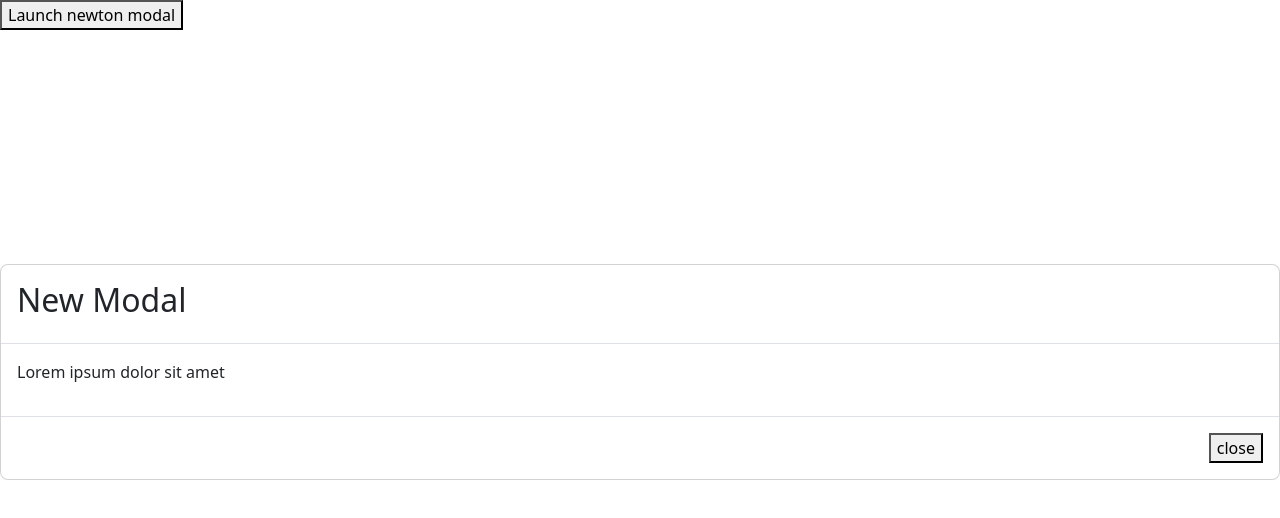
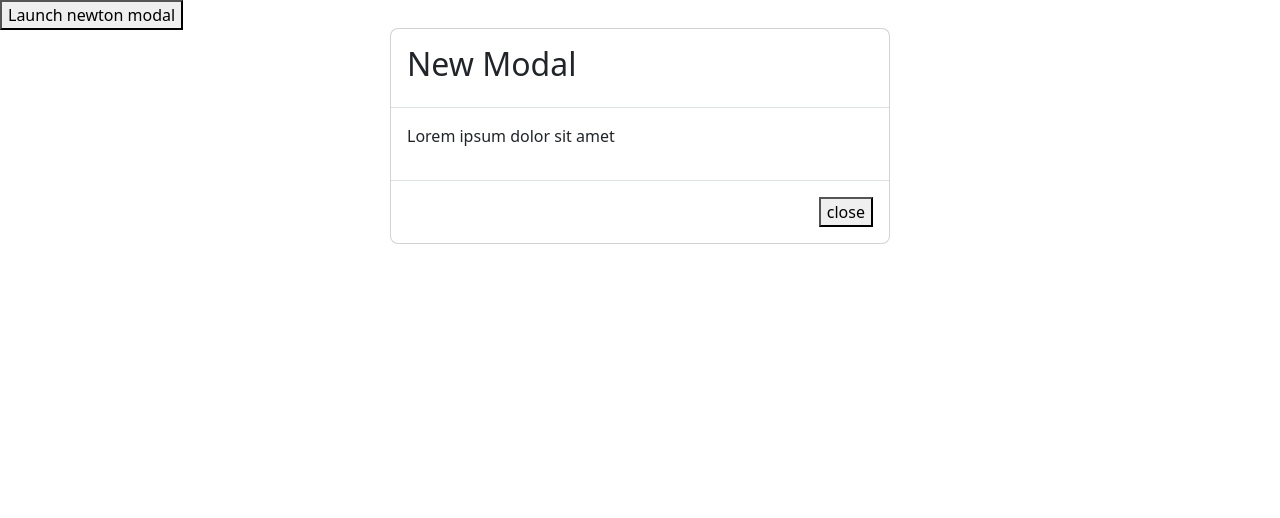
Before and after one commit to acciojob/bootstrap-modals-vaibha987, a website: page main.html in a window 1280 px wide. Both pictures are taken after a click on the button "Launch newton modal". Drawn offline with nearby package versions, Linux system fonts and the light colour scheme.

Commit message:
created a submission

```diff
--- a/main.html
+++ b/main.html
@@ -12,7 +12,7 @@ integrity="sha384-aFq/bzH65dt+w6FI2ooMVUpc+21e0SRygnTpmBvdBgSdnuTN7QbdgL+OapgHtv
     <button id="open-modal" data-bs-toggle="modal" data-bs-target="#newton-modal">Launch newton modal</button>
 
     <div class="modal" id="newton-modal">
-		<div class="modal-dialog-centered">
+		<div class="modal-dialog">
         <div class="modal-content">
             <div class="modal-header">
                 <h2>New Modal</h2>
```
